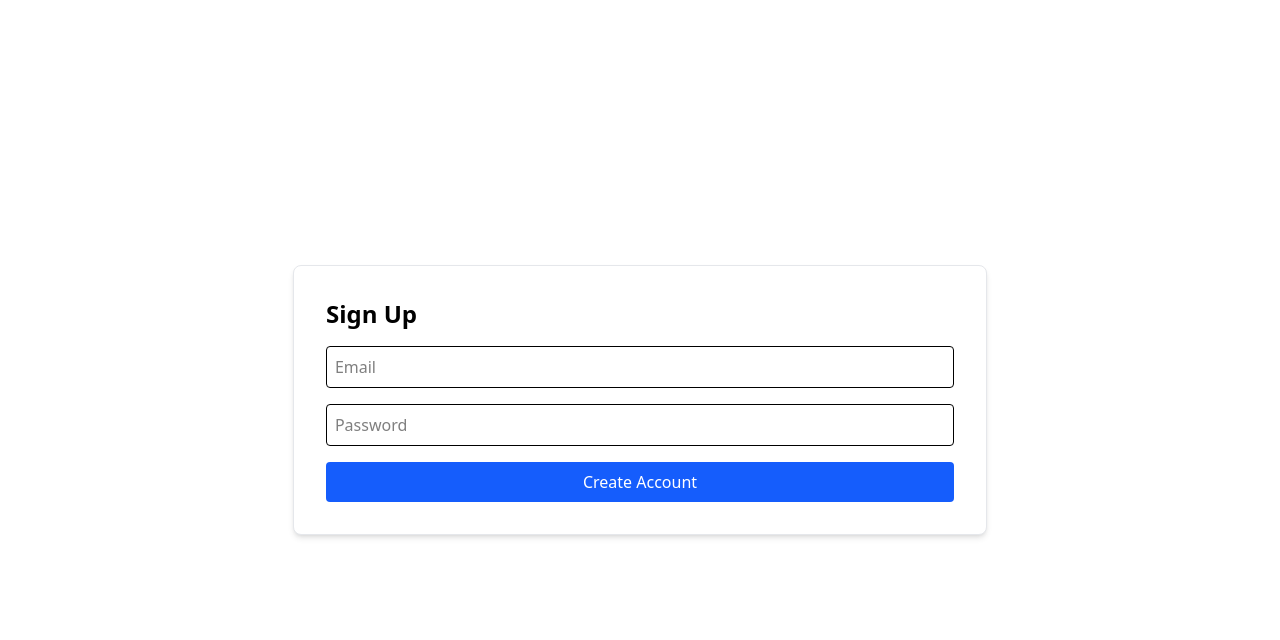
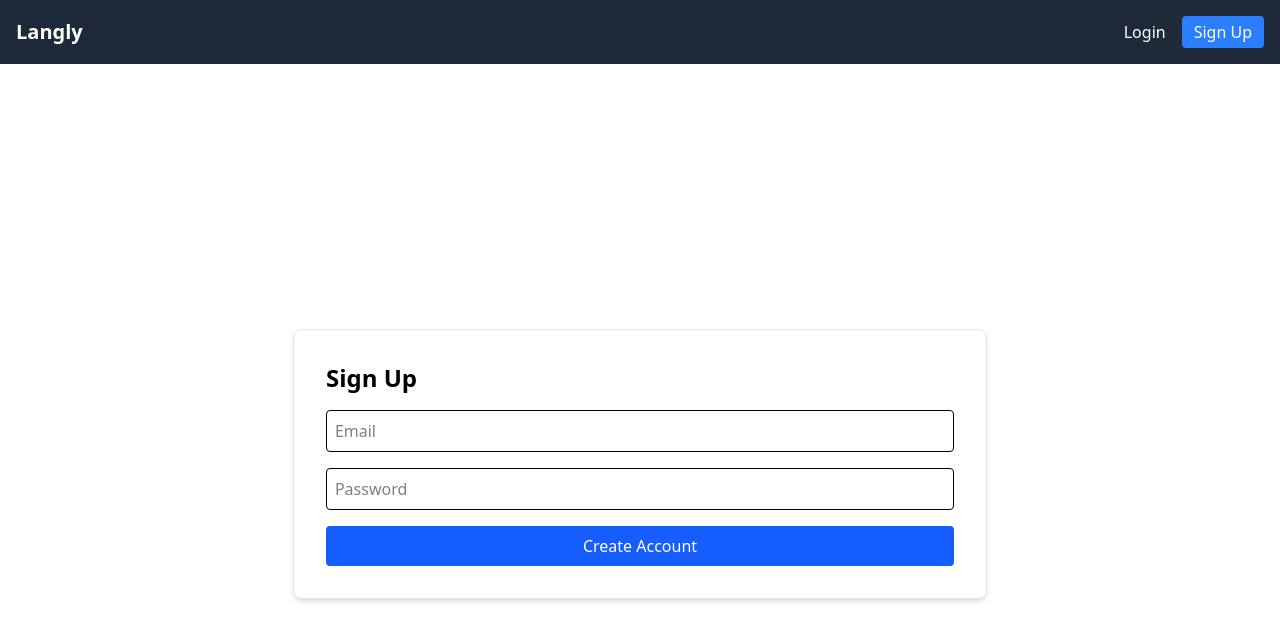
Before and after one commit to hasegawa-git/Langly, a Next.js app: page /signup in a window 1280 px wide. Shown: the top 640 px of the page. Built offline with nearby package versions, Linux system fonts and the light colour scheme; no server answers.

Commit message:
fix: resolve SSL error and integrate Navbar into layout

```diff
--- a/src/app/layout.tsx
+++ b/src/app/layout.tsx
@@ -2,6 +2,7 @@ import type { Metadata } from "next";
 import "./globals.css";
 import NextAuth from "next-auth";
 import NextAuthProvider from "@/components/NextAuthProvider";
+import Navbar from "@/components/Navbar";
 
 export const metadata: Metadata = {
   title: "Langly - 外国語学習アプリ",
@@ -13,7 +14,8 @@ export default function RootLayout({ children, }: { children: React.ReactNode; }
     <html lang="ja">
       <body>
         <NextAuthProvider>
-          {children}
+          <Navbar />
+          <main>{children}</main>
         </NextAuthProvider>
       </body>
     </html >
--- a/src/app/signup/page.tsx
+++ b/src/app/signup/page.tsx
@@ -22,7 +22,7 @@ export default function SignupPage() {
     });
 
     if (res.ok) {
-      router.push("/api/auth/login");
+      router.push("/");
     } else {
       const data = await res.json();
       setError(data.error);
@@ -38,7 +38,7 @@ export default function SignupPage() {
         {/* エラーがある時だけ、赤い文字で表示する（短絡評価 &&） */}
         {error && <p className="text-red-500 mb-4 text-sm">{error}</p>}
 
-        {/* パスワード入力欄 */}
+        {/* メールアドレス入力欄 */}
         <input
           type="email"
           placeholder="Email"
--- a/src/components/Navbar.tsx
+++ b/src/components/Navbar.tsx
@@ -1,8 +1,7 @@
 "use client"
 
 import Link from "next/link";
-import { useSession, signOut } from "next-auth/react";
-import { sign } from "crypto";
+import { useSession, signOut, signIn } from "next-auth/react";
 
 // ナビゲーションバーを定義
 export default function Navbar() {
@@ -24,7 +23,7 @@ export default function Navbar() {
           </>
         ) : (
           <>
-            <Link href="/api/auth/signin">Login</Link>
+            <button onClick={() => signIn()} className="hover:text-blue-300">Login</button>
             <Link href="/signup" className="bg-blue-500 px-3 py-1 rounded">Sign Up</Link>
           </>
         )}
```
